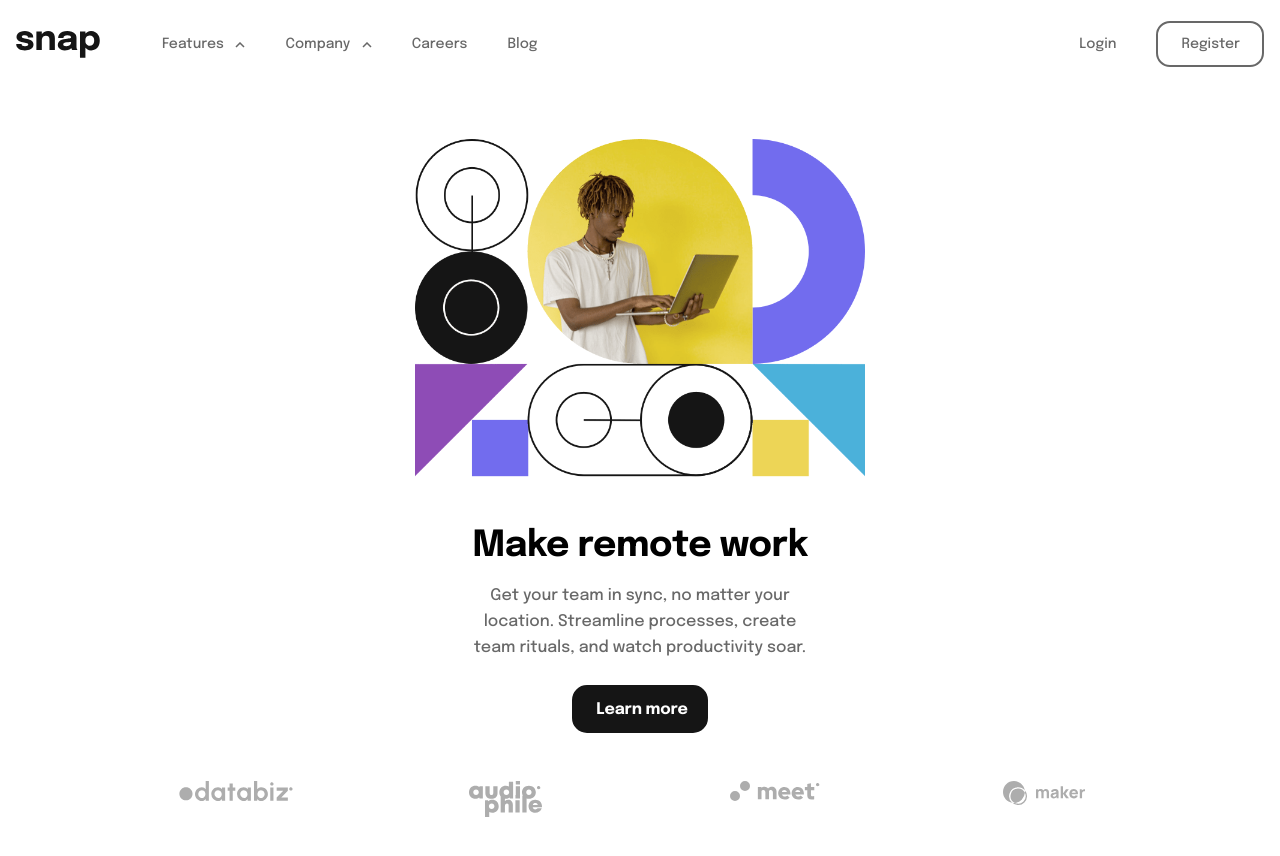
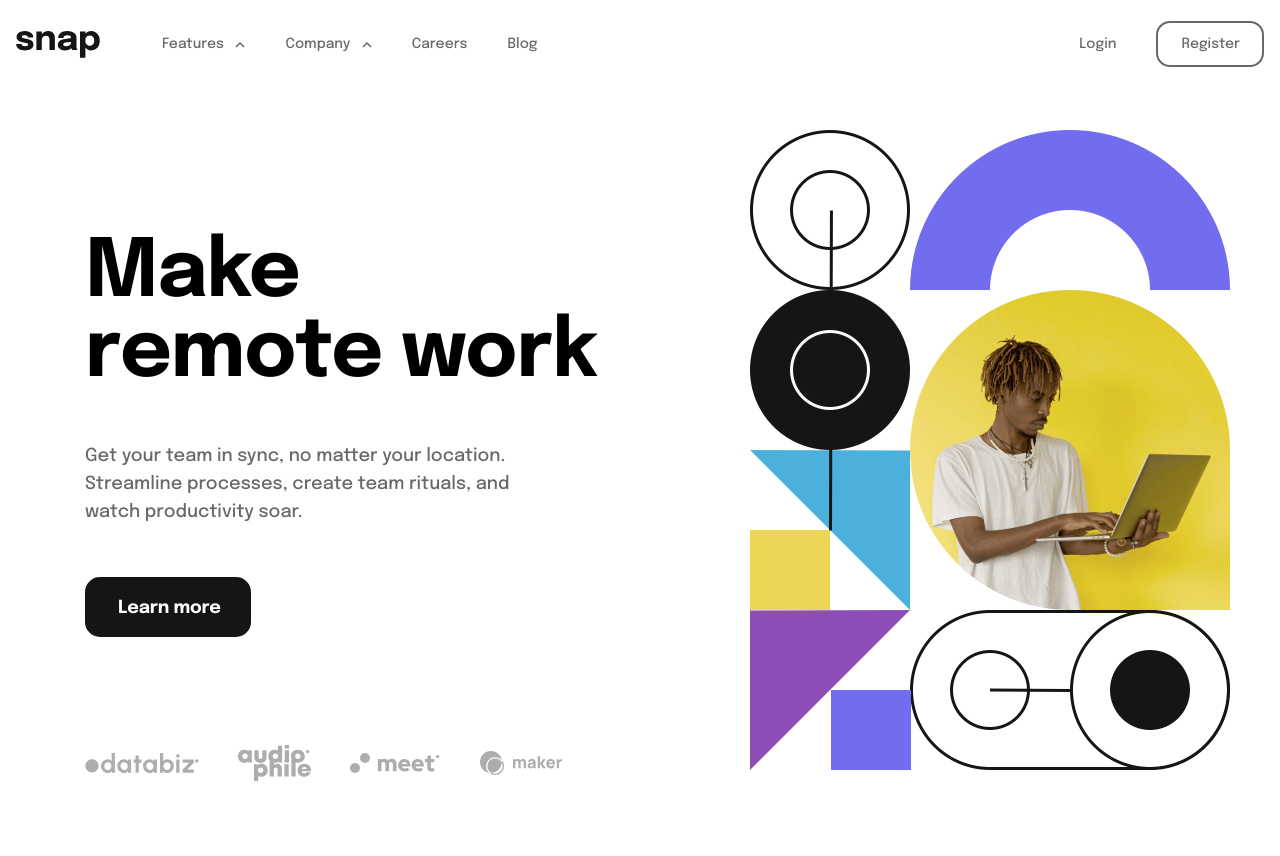
Before and after one commit to richieAiello/intro-section-page, a website built with Parcel: page src/index.html in a window 1280 px wide. Built offline with nearby package versions, Linux system fonts and the light colour scheme.

Commit message:
Styles for main on desktop.

```diff
--- a/src/index.html
+++ b/src/index.html
@@ -102,7 +102,7 @@
   <main class="main">
     <section class="main__context">
       <div class="main__wrapper">
-        <h1 class="main__heading">Make remote work</h1>
+        <h1 class="main__heading"><span class="block">Make</span> remote work</h1>
         <p class="main__text">
           Get your team in sync, no matter your location. Streamline processes,
           create team rituals, and watch productivity soar.
--- a/src/main.scss
+++ b/src/main.scss
@@ -24,6 +24,14 @@ $white: #FFFFFF;
   font-weight: 500;
   font-size: 1rem;
   line-height: 1.625rem;
+
+  @media (min-width: 1200px) {
+    display: flex;
+    flex-direction: column;
+    min-height: 100vh;
+    font-size: 1.125rem;
+    line-height: 1.75rem;
+  }
 }
 
 .container {
@@ -60,6 +68,22 @@ $white: #FFFFFF;
   &--desktop {
     display: none;
   }
+
+  @media (min-width: 1200px) {
+    &--hero {
+      width: 480px;
+      height: 640px;
+      margin-inline: unset;
+    }
+
+    &--mobile {
+      display: none;
+    }
+
+    &--desktop {
+      display: block;
+    }
+  }
 }
 
 // Place at bottom of base styles to ensure style works when applied.
@@ -76,11 +100,6 @@ $white: #FFFFFF;
   position: fixed;
   top: 0;
   background-color: $white;
-
-  @media (min-width: 768px) {
-    height: initial;
-    position: unset;
-  }
 }
 
 .nav {
@@ -279,10 +298,10 @@ $white: #FFFFFF;
 .main {
   display: flex;
   flex-direction: column;
-  max-width: 1110px;
+  width: min(100%, 1180px);
   margin-inline: auto;
-  margin-top: 75px;
-  margin-bottom: 5.875rem;
+  padding-top: 4.6875rem;
+  padding-bottom: 5.875rem;
 
   &__context {
     order: 2;
@@ -299,6 +318,7 @@ $white: #FFFFFF;
       grid-template-columns: 1fr 1fr;
       grid-template-rows: auto auto;
       row-gap: 1rem;
+      justify-items: center;
     }
   }
 
@@ -317,21 +337,62 @@ $white: #FFFFFF;
     margin-bottom: 1.5rem;
   }
 
-  &__icon {
-    justify-self: center;
-  }
-
   @media (min-width: 435px) {
     &__wrapper--icons {
+      width: min(100%, 550px);
+      margin-inline: auto;
       display: grid;
-      grid-template-columns: 1fr 1fr 1fr 1fr;
+      grid-template-columns: repeat(4, auto);
       grid-template-rows: auto;
       row-gap: unset;
     }
   }
 
   @media (min-width: 768px) {
-    margin-top:4.5rem;
+    padding: 8.125rem 0;
+  }
+
+  @media (min-width: 1200px) {
+    flex-direction: row;
+    justify-content: space-between;
+    margin-block: auto;
+
+    &__context {
+      order: unset;
+      margin-top: 6.5rem;
+      margin-left: 2.1875rem;
+      padding: 0;
+      text-align: left;
+    }
+
+    &__wrapper {
+    margin-bottom: 6.75rem;
+    }
+
+    &__wrapper--icons {
+      display: flex;
+      justify-content: space-between;
+      align-items: center;
+      width: 477.63px;
+      margin-inline: unset;
+    }
+
+    &__heading {
+      font-size: 5rem;
+      line-height: 5rem;
+      letter-spacing: -1.11px;
+      margin-bottom: 3rem;
+
+      .block {
+        display: block;
+      }
+    }
+
+    &__text {
+      max-width: 42ch;
+      margin-inline: unset;
+      margin-bottom: 3.1875rem;
+    }
   }
 }
 
@@ -434,4 +495,11 @@ $white: #FFFFFF;
       width: initial;
     }
   }
+
+  @media (min-width: 1200px) {
+    &--main {
+      letter-spacing: -0.25px;
+      padding: 0.9375rem 1.75rem 0.8125rem 1.9375rem;
+    }
+  }
 }
```
